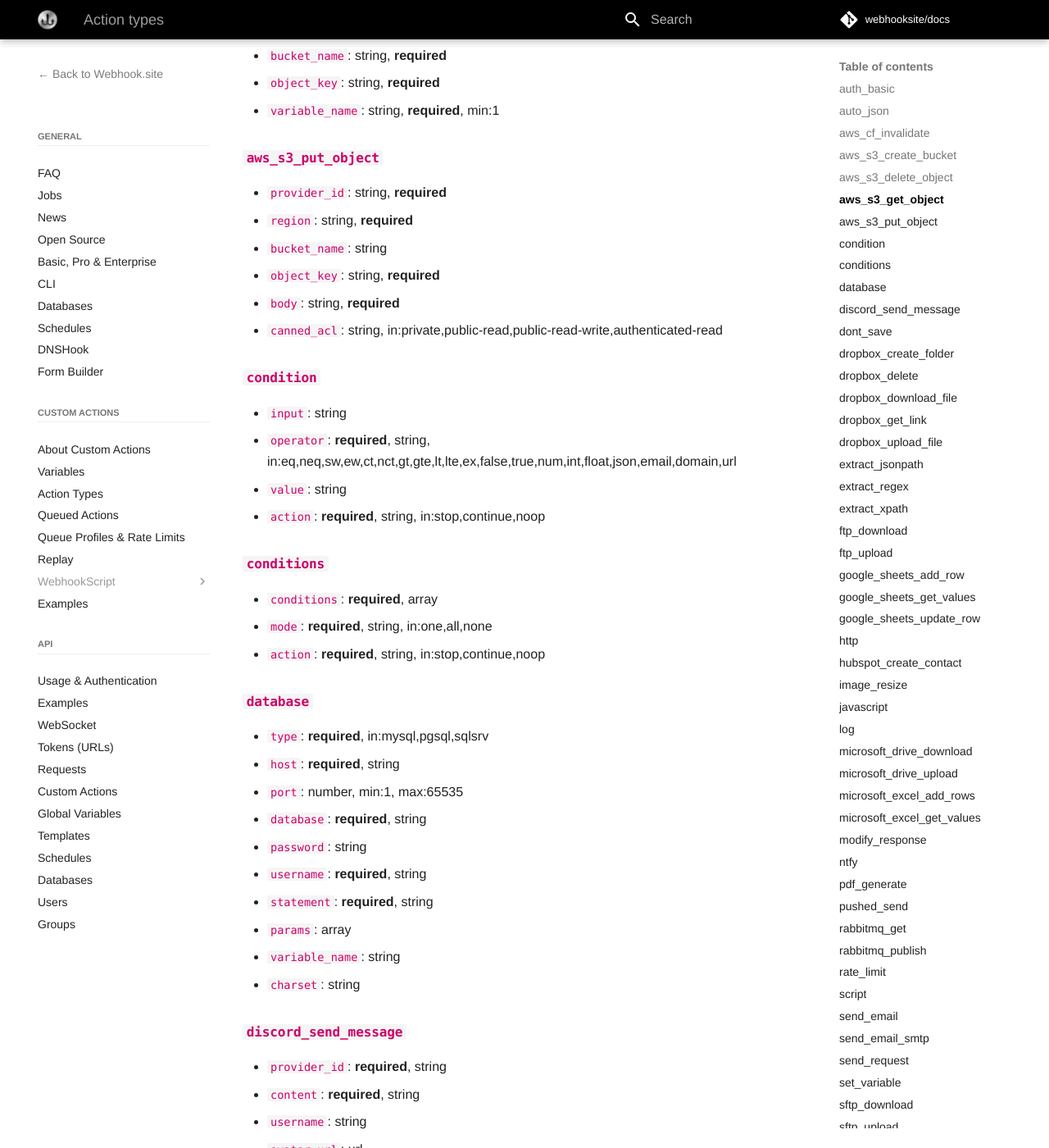
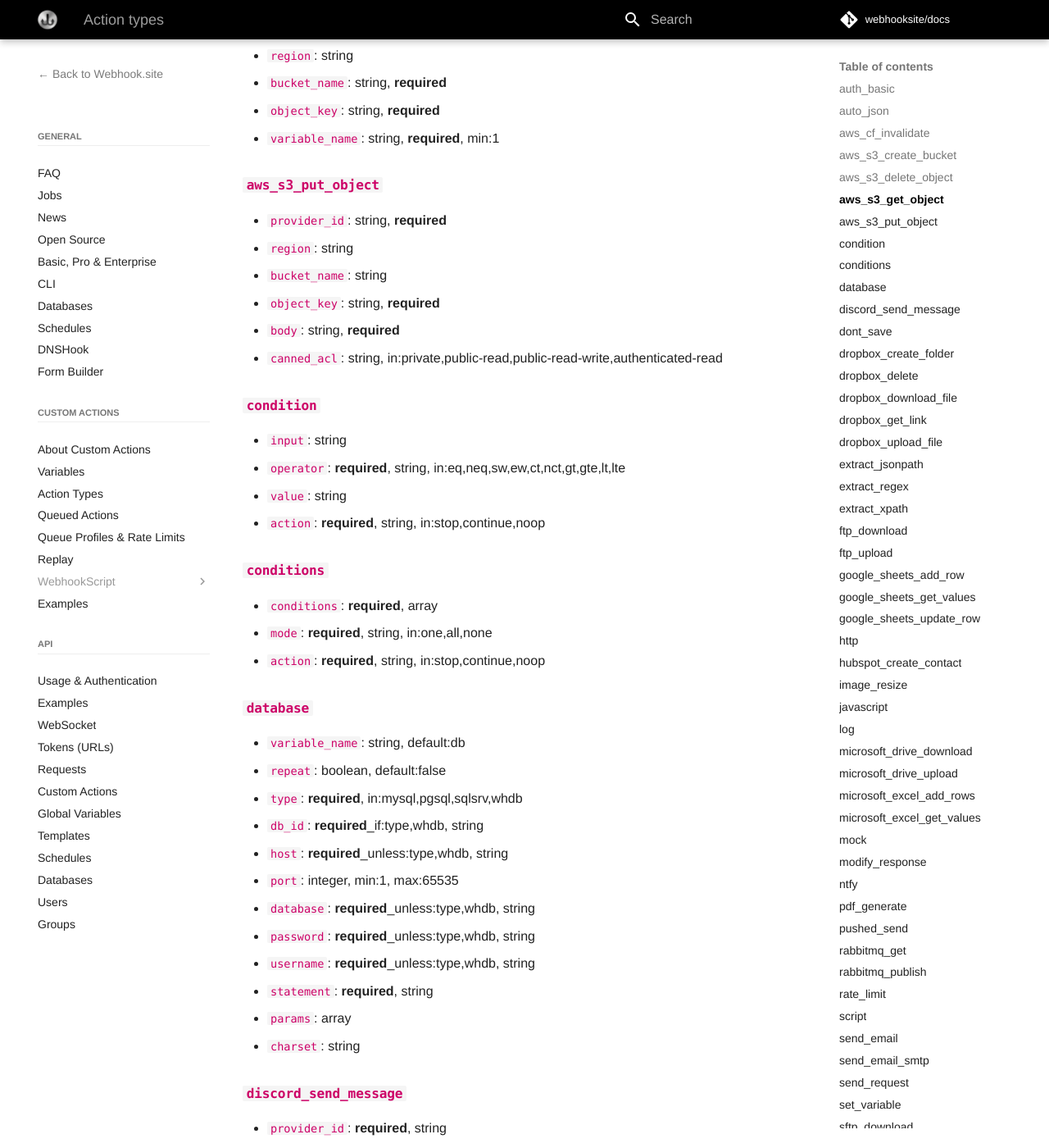
Before and after one commit to webhooksite/docs, an MkDocs documentation site: the page built from docs/api/action-types.md, in a window 1280 px wide and 1400 px high, scrolled down 1190 px. Shown: the whole window at 82% size. Built offline with MkDocs 1.6.1 and Material for MkDocs 9.7.7, drawn with Linux system fonts in a browser that asks for light colours; comment, search, counter and statistics services are not loaded; some of the changed text lies outside the part shown.

Commit message:
Update action types reference

```diff
--- a/docs/api/action-types.md
+++ b/docs/api/action-types.md
@@ -8,6 +8,7 @@
 - `source`: string
 - `jsonpath`: string
 - `variable_name`: string
+- `repeat`: boolean
 
 ### `aws_cf_invalidate`
 - `provider_id`: **required**, int
@@ -43,7 +44,7 @@
 
 ### `condition`
 - `input`: string
-- `operator`: **required**, string, in:eq,neq,sw,ew,ct,nct,gt,gte,lt,lte,ex,false,true,num,int,float,json,email,domain,url
+- `operator`: **required**, string, in:eq,neq,sw,ew,ct,nct,gt,gte,lt,lte
 - `value`: string
 - `action`: **required**, string, in:stop,continue,noop
 
@@ -53,15 +54,17 @@
 - `action`: **required**, string, in:stop,continue,noop
 
 ### `database`
-- `type`: **required**, in:mysql,pgsql,sqlsrv
-- `host`: **required**, string
-- `port`: number, min:1, max:65535
-- `database`: **required**, string
-- `password`: string
-- `username`: **required**, string
+- `variable_name`: string, default:db
+- `repeat`: boolean, default:false
+- `type`: **required**, in:mysql,pgsql,sqlsrv,whdb
+- `db_id`: **required**_if:type,whdb, string
+- `host`: **required**_unless:type,whdb, string
+- `port`: integer, min:1, max:65535
+- `database`: **required**_unless:type,whdb, string
+- `password`: **required**_unless:type,whdb, string
+- `username`: **required**_unless:type,whdb, string
 - `statement`: **required**, string
 - `params`: array
-- `variable_name`: string
 - `charset`: string
 
 ### `discord_send_message`
@@ -117,13 +120,13 @@
 
 ### `extract_xpath`
 - `xpath`: **required**, string
-- `variable_name`: **required**, string
+- `variable_name`: string
 - `source`: string
 - `default`: string
 
 ### `ftp_download`
 - `host`: **required**, string
-- `port`: number, min:1, max:65535
+- `port`: int, min:1, max:65535
 - `password`: **required**, string
 - `username`: **required**, string
 - `path`: **required**, string
@@ -133,7 +136,7 @@
 
 ### `ftp_upload`
 - `host`: **required**, string
-- `port`: number, min:1, max:65535
+- `port`: int, min:1, max:65535
 - `password`: **required**, string
 - `username`: **required**, string
 - `path`: **required**, string
@@ -204,12 +207,13 @@
 
 ### `log`
 - `text`: **required**, string
-- `mode`: nullable, in:text,markdown
+- `mode`: nullable, string, in:text,markdown
+- `error`: boolean
 
 ### `microsoft_drive_download`
 - `provider_id`: **required**, string
 - `path`: **required**, string
-- `variable_name`: string
+- `variable_name`: **required**, string
 
 ### `microsoft_drive_upload`
 - `provider_id`: **required**, string
@@ -232,6 +236,13 @@
 - `range`: **required**, string
 - `variable_name`: **required**, string
 
+### `mock`
+- `source`: **required**, string
+- `path`: string
+- `method`: string
+- `status`: string
+- `content_type`: string
+
 ### `modify_response`
 - `content`: string
 - `status`: string
@@ -242,6 +253,7 @@
 - `topic`: string, **required**
 - `title`: string
 - `icon`: string
+- `link`: string
 - `message`: string, **required**
 
 ### `pdf_generate`
@@ -305,7 +318,7 @@
 - `port`: int
 - `username`: string, **required**
 - `password`: string, **required**
-- `host`: string_**required**
+- `host`: string, **required**
 - `attachments`: array
 
 ### `send_request`
@@ -318,22 +331,26 @@
 - `timeout`: nullable, numeric, max:30
 
 ### `set_variable`
-- `name`: **required**, string
+- `name`: string
 - `value`: nullable, string
-- `mode`: nullable, in:text,random,date
+- `mode`: nullable, in:text,random,date,math
 - `random`: array
-- `random.*.length`: int, max:10000, **required**_if:mode,random
-- `random.*.characters`: array, in:lowercase,uppercase,digits,symbols,user
-- `random.*.alphabet`: string
+- `random.length`: int, max:10000, **required**_if:mode,random
+- `random.characters`: array, in:lowercase,uppercase,digits,symbols,user
+- `random.alphabet`: string
+- `random_number`: array
+- `random_number.from`: int
+- `random_number.to`: int
 - `date`: array
-- `date.*.input`: string
-- `date.*.format`: string, in:iso8601,mysql,unix,unixmicro,user
-- `date.*.user_format`: string
+- `date.input`: string
+- `date.timezone`: string
+- `date.format`: string, in:iso8601,mysql,unix,unixmicro,user
+- `date.user_format`: string
 
 ### `sftp_download`
 - `provider_id`: string
 - `host`: **required**, string
-- `port`: number, min:1, max:65535
+- `port`: int, min:1, max:65535
 - `username`: **required**, string
 - `password`: string
 - `path`: **required**, string
@@ -342,7 +359,7 @@
 ### `sftp_upload`
 - `provider_id`: string
 - `host`: **required**, string
-- `port`: number, min:1, max:65535
+- `port`: int, min:1, max:65535
 - `username`: **required**, string
 - `password`: string
 - `path`: **required**, string
@@ -353,10 +370,13 @@
 - `raw`: bool
 - `content`: **required**, string
 
+### `sleep`
+- `delay`: **required**
+
 ### `ssh_run_command`
 - `provider_id`: string
 - `host`: **required**, string
-- `port`: number, min:1, max:65535
+- `port`: int, min:1, max:65535
 - `username`: **required**, string
 - `password`: string
 - `command`: **required**, string
@@ -376,12 +393,24 @@
 - `template_id`: **required**, int
 - `variables`: array
 
+### `text_decrypt`
+- `source`: **required**, string
+- `password`: **required**, string
+- `variable_name`: string
+
+### `text_encrypt`
+- `source`: **required**, string
+- `password`: **required**, string
+- `variable_name`: string
+
 ### `text_map`
-- `source`: **required**, string
-- `operator`: **required**, string
-- `variable_name`: **required**, string
+- `source`: string
+- `operator`: **required**, string, in:eq,neq,sw,ew,ct,nct,gt,gte,lt,lte
+- `variable_name`: string
 - `default`: **required**, string
 - `mappings`: **required**, array
+- `mappings.*.from`: **required**_with:mappings, string
+- `mappings.*.to`: **required**_with:mappings, string
 
 ### `text_replace`
 - `source`: **required**, string
```
Also changed, not shown: other parts of docs/api/action-types.md (+12 -19 lines).
